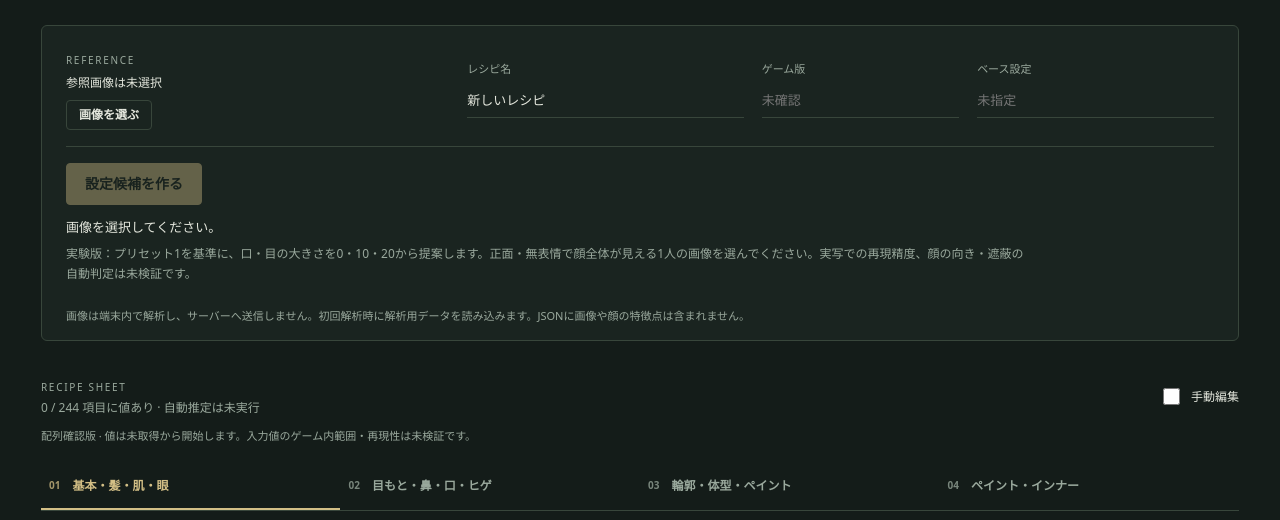
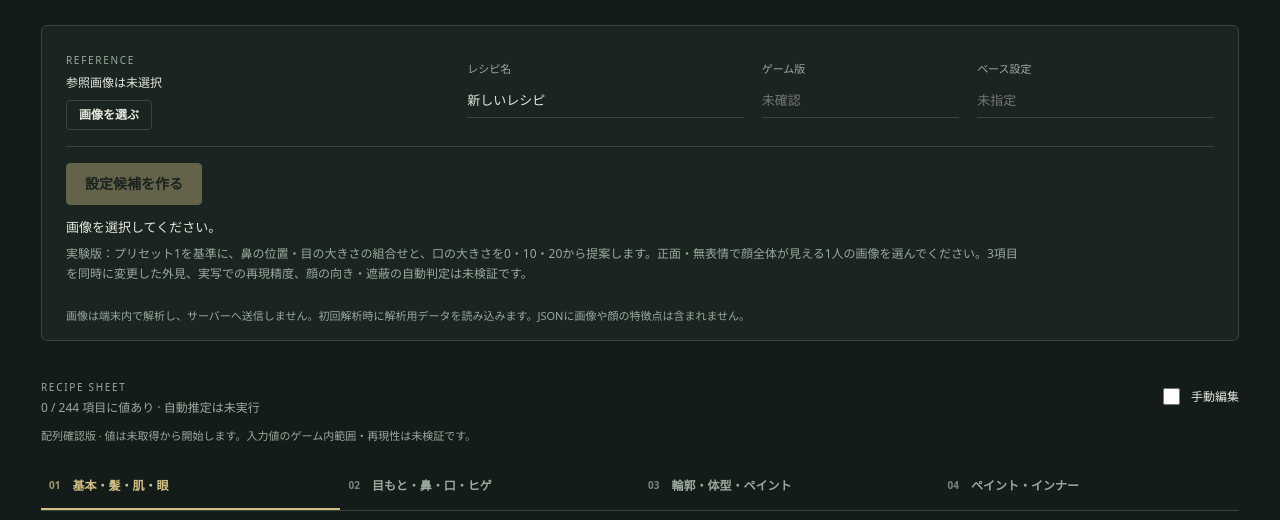
Before and after one commit to goofy-taiyaki/mhwa, a website built with Vite: page index.html in a window 1280 px wide. Shown: the part 219-739 px from the top of the page. Built offline with nearby package versions, Linux system fonts and the light colour scheme.

Commit message:
Describe experimental nose, eye and mouth candidates

```diff
--- a/index.html
+++ b/index.html
@@ -18,7 +18,7 @@
     <section class="input-panel" aria-label="参照画像とレシピ情報">
       <div class="reference"><img id="reference-preview" alt="解析対象の参照画像" hidden /><div><span class="eyebrow">REFERENCE</span><p id="image-info">参照画像は未選択</p><label class="button secondary small">画像を選ぶ<input id="image" type="file" accept="image/jpeg,image/png,image/webp" /></label><button id="crop-image" class="secondary small" hidden>顔の周囲を切り抜く</button><button id="clear-image" class="text-button" hidden>画像を外す</button></div></div>
       <div class="metadata"><label>レシピ名<input id="title" type="text" maxlength="160" value="新しいレシピ" /></label><label>ゲーム版<input id="game-version" type="text" maxlength="160" placeholder="未確認" /></label><label>ベース設定<input id="base" type="text" maxlength="160" placeholder="未指定" /></label></div>
-      <div class="inference-panel"><div><button id="infer" disabled>設定候補を作る</button><button id="cancel-inference" class="secondary" hidden>解析を中止</button></div><p id="inference-status" role="status" aria-live="polite">画像を選択してください。</p><p class="inference-scope">実験版：プリセット1を基準に、口・目の大きさを0・10・20から提案します。正面・無表情で顔全体が見える1人の画像を選んでください。実写での再現精度、顔の向き・遮蔽の自動判定は未検証です。</p></div>
+      <div class="inference-panel"><div><button id="infer" disabled>設定候補を作る</button><button id="cancel-inference" class="secondary" hidden>解析を中止</button></div><p id="inference-status" role="status" aria-live="polite">画像を選択してください。</p><p class="inference-scope">実験版：プリセット1を基準に、鼻の位置・目の大きさの組合せと、口の大きさを0・10・20から提案します。正面・無表情で顔全体が見える1人の画像を選んでください。3項目を同時に変更した外見、実写での再現精度、顔の向き・遮蔽の自動判定は未検証です。</p></div>
       <p class="privacy">画像は端末内で解析し、サーバーへ送信しません。初回解析時に解析用データを読み込みます。JSONに画像や顔の特徴点は含まれません。</p>
     </section>
     <div id="message" role="status" aria-live="polite"></div>
```
Also changed, not shown: README.md.
